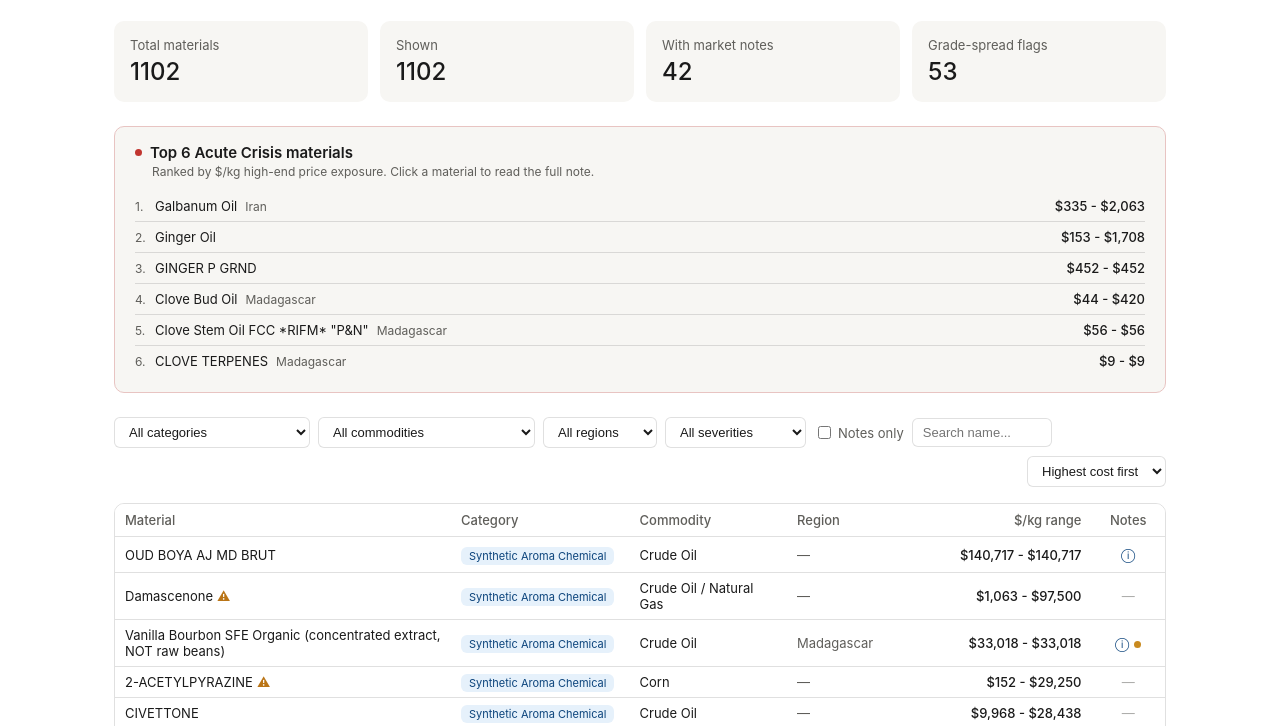
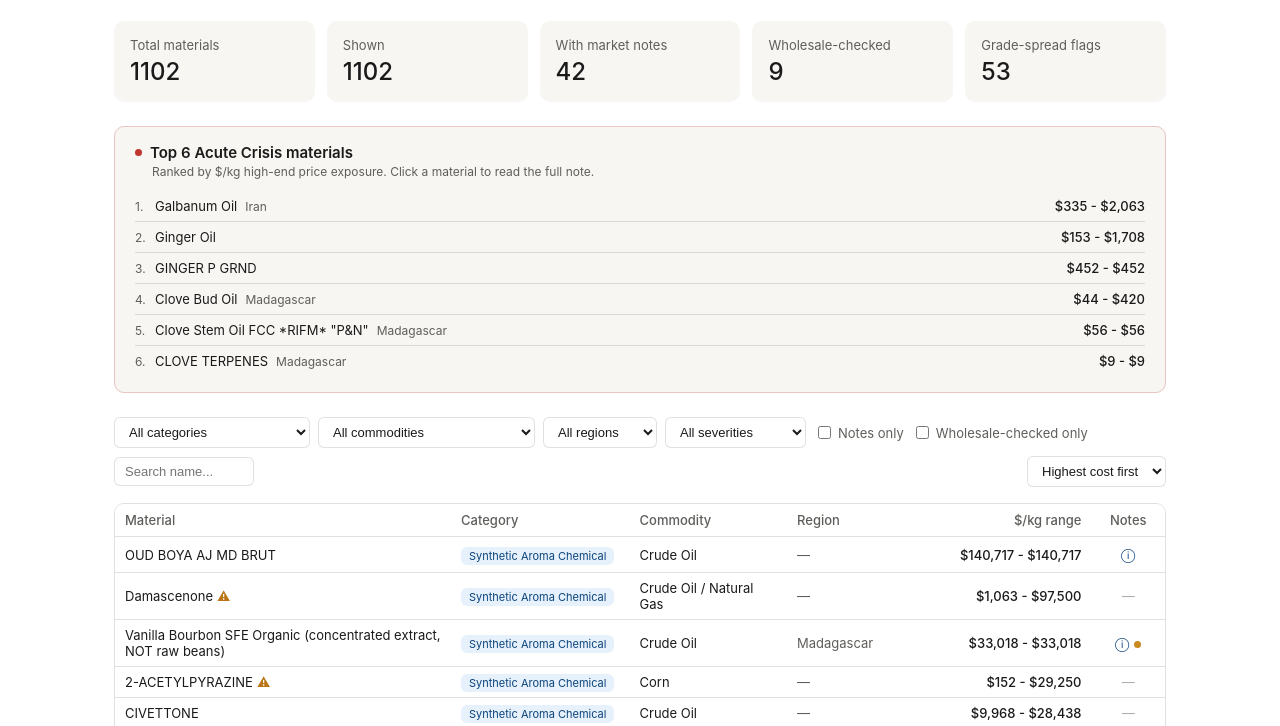
Before and after one commit to ALCHEMY-MO/fragrance-dashboard, a plain HTML site: page index.html in a window 1280 px wide. Shown: the part 73-799 px from the top of the page. Drawn offline with Linux system fonts and the light colour scheme.

Commit message:
Update index.html

```diff
--- a/index.html
+++ b/index.html
@@ -157,7 +157,7 @@
 <h1>Fragrance materials market dashboard</h1>
 <p class="subtitle" id="last-updated">Loading...</p>
 
-<div class="stats">
+<div class="stats" style="grid-template-columns: repeat(5, 1fr);">
   <div class="stat-card">
     <p class="stat-label">Total materials</p>
     <p class="stat-value" id="stat-total">-</p>
@@ -169,6 +169,10 @@
   <div class="stat-card">
     <p class="stat-label">With market notes</p>
     <p class="stat-value" id="stat-notes">-</p>
+  </div>
+  <div class="stat-card">
+    <p class="stat-label">Wholesale-checked</p>
+    <p class="stat-value" id="stat-wholesale">-</p>
   </div>
   <div class="stat-card">
     <p class="stat-label">Grade-spread flags</p>
@@ -196,6 +200,7 @@
     <option value="Routine Logistics">Routine Logistics</option>
   </select>
   <label class="checkbox-label"><input type="checkbox" id="f-notes-only" />Notes only</label>
+  <label class="checkbox-label"><input type="checkbox" id="f-wholesale-only" />Wholesale-checked only</label>
   <input id="f-search" type="text" placeholder="Search name..." style="width: 140px;" />
   <select id="f-sort" class="sort-select">
     <option value="high-desc">Highest cost first</option>
@@ -309,6 +314,7 @@ function render() {
   var reg = document.getElementById('f-region').value;
   var sev = document.getElementById('f-severity').value;
   var notesOnly = document.getElementById('f-notes-only').checked;
+  var wholesaleOnly = document.getElementById('f-wholesale-only').checked;
   var search = document.getElementById('f-search').value.toLowerCase();
   var sort = document.getElementById('f-sort').value;
 
@@ -318,6 +324,7 @@ function render() {
     if (reg && d.region !== reg) return false;
     if (sev && d.severity !== sev) return false;
     if (notesOnly && !d.notes) return false;
+    if (wholesaleOnly && !d.wholesale_check) return false;
     if (search && d.name.toLowerCase().indexOf(search) === -1) return false;
     return true;
   });
@@ -403,6 +410,7 @@ fetch('data.json')
     document.getElementById('last-updated').textContent = 'Last updated: ' + json.last_updated;
     document.getElementById('stat-total').textContent = DATA.length;
     document.getElementById('stat-notes').textContent = DATA.filter(function(d){ return d.notes; }).length;
+    document.getElementById('stat-wholesale').textContent = DATA.filter(function(d){ return d.wholesale_check; }).length;
     document.getElementById('stat-flags').textContent = DATA.filter(function(d){ return d.flag; }).length;
 
     var categories = uniqueSorted(DATA.map(function(d){ return d.category; }));
@@ -412,7 +420,7 @@ fetch('data.json')
     populateSelect('f-commodity', commodities);
     populateSelect('f-region', regions);
 
-    ['f-category','f-commodity','f-region','f-severity','f-search','f-sort','f-notes-only'].forEach(function(id) {
+    ['f-category','f-commodity','f-region','f-severity','f-search','f-sort','f-notes-only','f-wholesale-only'].forEach(function(id) {
       document.getElementById(id).addEventListener('input', render);
     });
     document.getElementById('notes-panel-close').addEventListener('click', function() {
```
